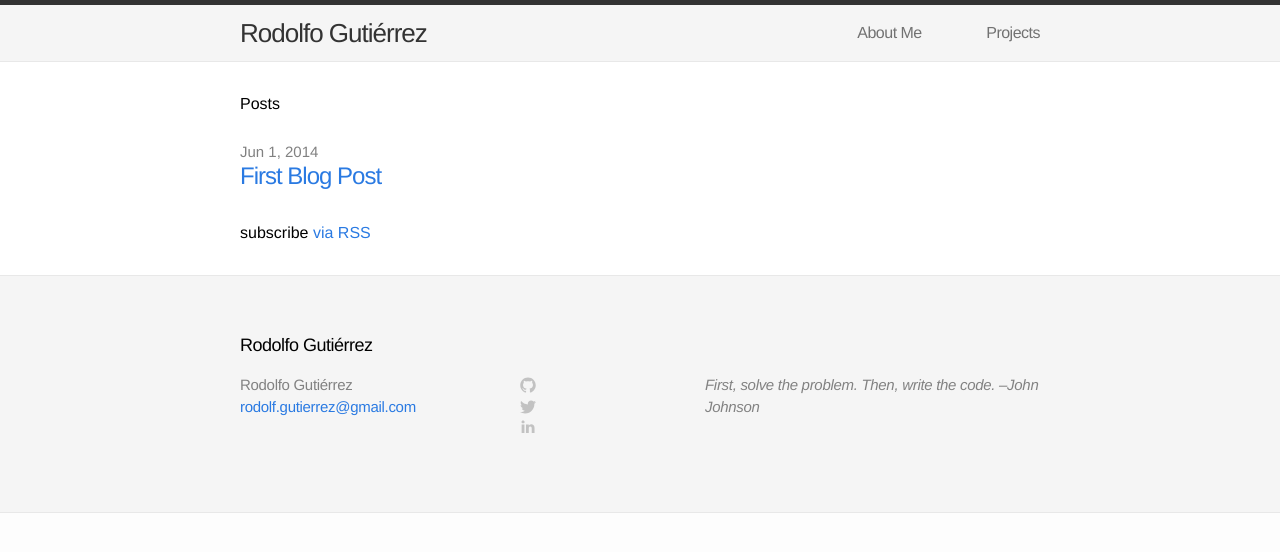
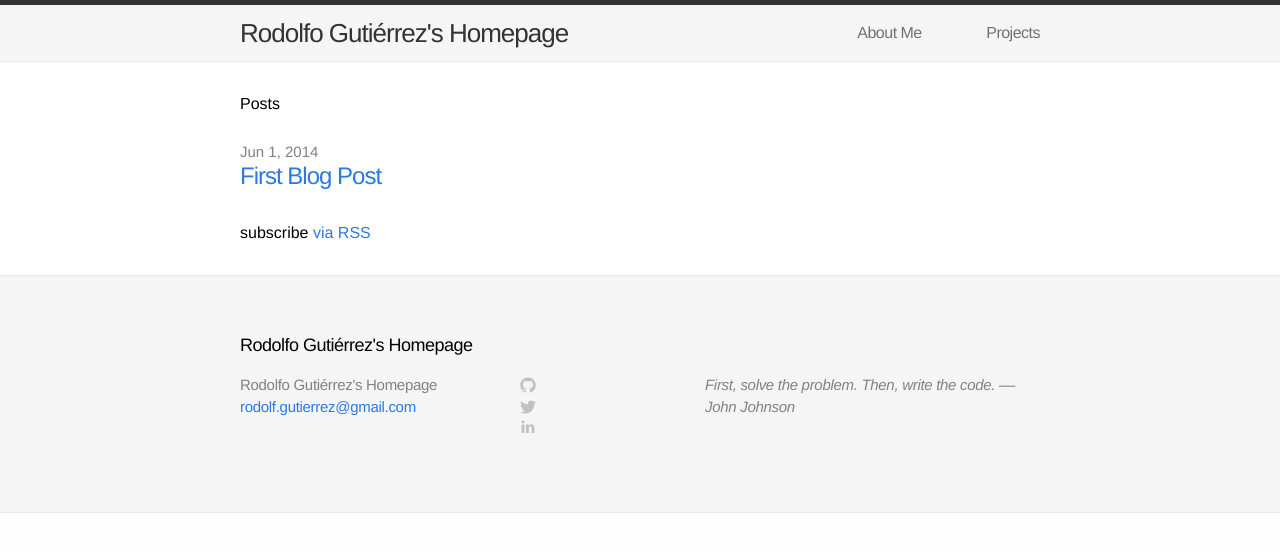
Before and after one commit to gutzrodolfo/arwedding.love, a Jekyll site: the page built from index.html, in a window 1280 px wide. Shown: the top 552 px of the page. Built offline with Jekyll 4.4.1, drawn with Linux system fonts in a browser that asks for light colours.

Commit message:
Changes to page title

```diff
--- a/_config.yml
+++ b/_config.yml
@@ -1,7 +1,7 @@
 # Site settings
-title: Rodolfo Gutiérrez
+title: Rodolfo Gutiérrez's Homepage
 email: rodolf.gutierrez@gmail.com
-description: " First, solve the problem. Then, write the code.   –John Johnson "
+description: " First, solve the problem. Then, write the code. ––John Johnson "
 baseurl: ""
 url: ""
 sdl: "https://www.libsdl.org"
```
